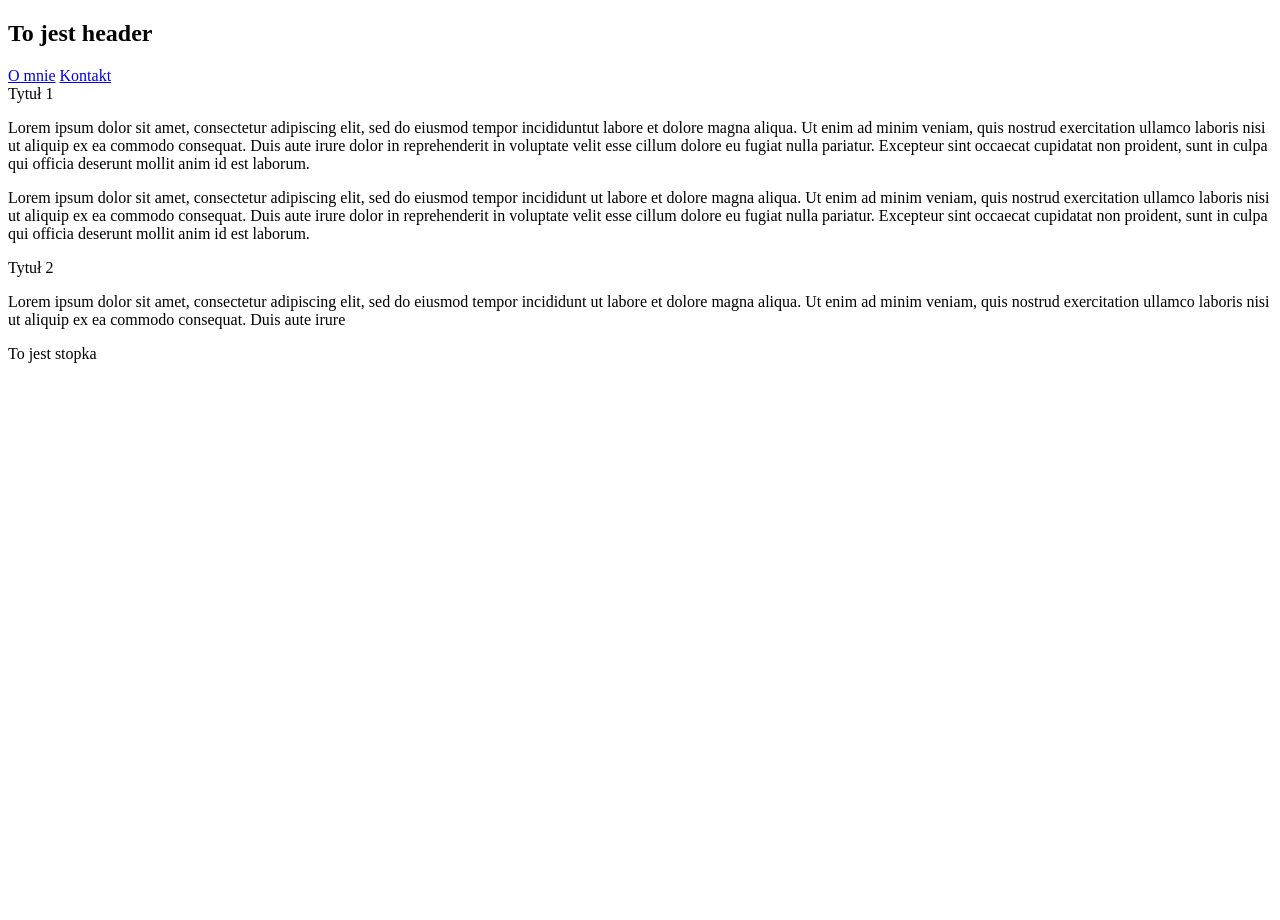
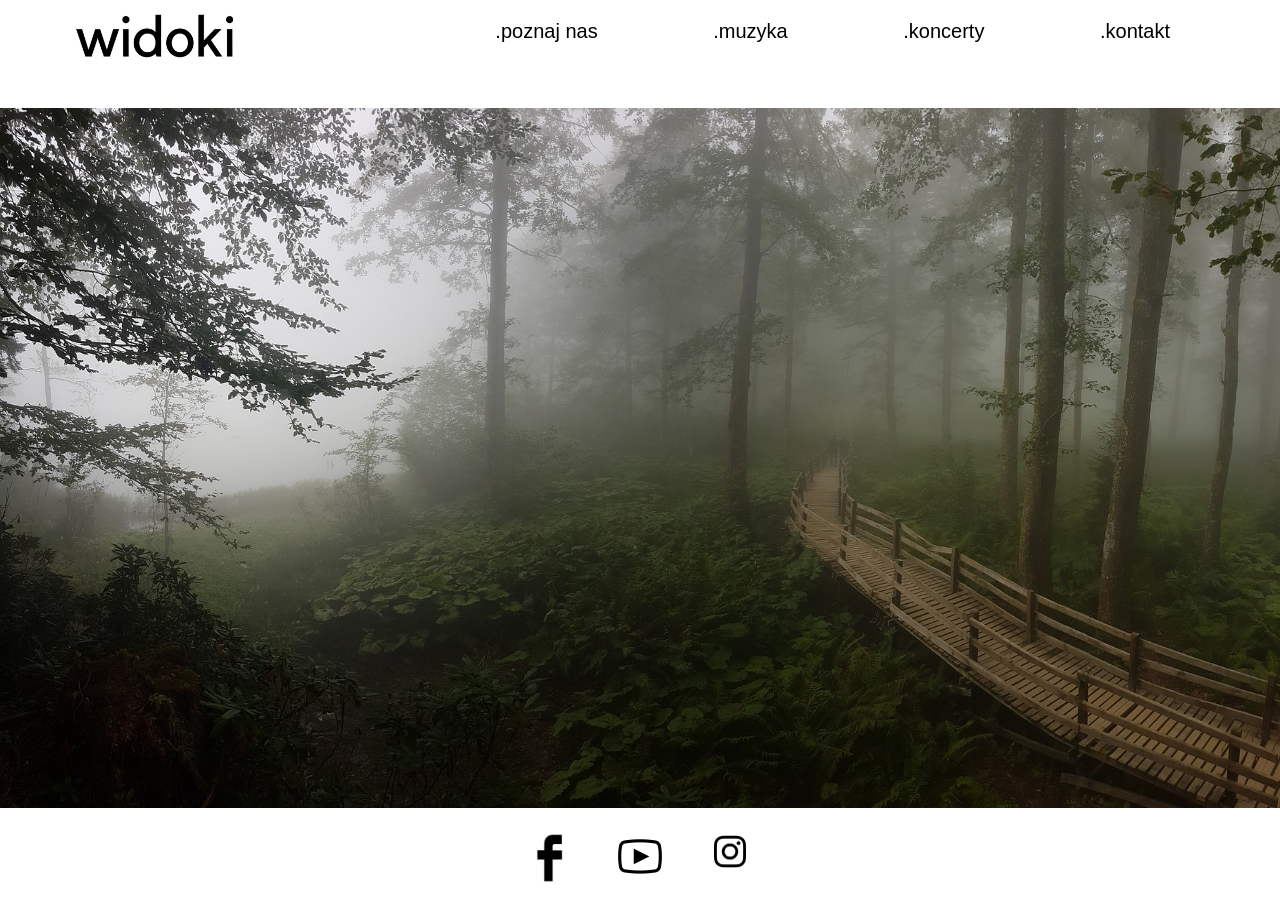
Before and after one commit to ilonakondrat/ilonakondrat, a plain HTML site: page index.html in a window 1280 px wide. Before the commit the page ends 800 px from the top, so only its background shows below. Drawn offline with Linux system fonts and the light colour scheme.

Commit message:
WIDOKI wersja robocza

```diff
--- a/index.html
+++ b/index.html
@@ -1,51 +1,54 @@
 <!DOCTYPE html>
-<html lang="ang">
-<head>
-    <meta charset="UTF-8">
-    <title>Moja strona www</title>
-</head>
+<html>
+
+    <head>
+        <meta charset="utf-8"/>
+        <title>Widoki</title>
+        <meta name="description" content="Strona zespołu Widoki"/>
+        <meta name="keywords" content="widoki, muzyka, koncerty"/>
+        <link rel="stylesheet" type="text/css" href="style.css"/>
+
+    </head>
+
+
+<!-- Body -->
 
 <body>
+<nav class="header">
+<div clas="logo-header">
+<img class="widokilogo" src="img/widoki.png"/>
+    <div class="divmenu">
+    <ul class="menu">
+        <li><a href="#">.poznaj nas</a></li>
+        <li><a href="#">.muzyka</a></li>
+        <li><a href="#">.koncerty</a></li>
+        <li><a href="#">.kontakt</a></li>
+    </ul>
+    </div></div>
+
+    </div>
+</nav>
+
+<div class="center">
+<img src="img/artvin-2722399_1920.jpg" class="back"/>
 
 
-<header>
-    <h2>To jest header</h2>
-</header>
-<nav><a href="http://www.gogle.pl">O mnie</a> <a href="http://www.gogle.pl">Kontakt</a></nav>
+</div>
 
-<article>
-    <header>Tytuł 1</header>
 
-    <section>
-        <p>Lorem ipsum dolor sit amet, consectetur adipiscing elit, sed do eiusmod tempor incididuntut labore et dolore
-            magna aliqua.
-            Ut enim ad minim veniam, quis nostrud exercitation ullamco laboris nisi ut aliquip ex ea commodo consequat.
-            Duis aute irure dolor in reprehenderit in voluptate velit esse cillum dolore eu fugiat nulla pariatur.
-            Excepteur sint occaecat cupidatat non proident, sunt in culpa qui officia deserunt mollit anim id est
-            laborum.</p>
-        <p>Lorem ipsum dolor sit amet, consectetur adipiscing elit, sed do eiusmod tempor incididunt ut labore et dolore
-            magna aliqua.
-            Ut enim ad minim veniam, quis nostrud exercitation ullamco laboris nisi ut aliquip ex ea commodo consequat.
-            Duis aute irure dolor in reprehenderit in voluptate velit esse cillum dolore eu fugiat nulla pariatur.
-            Excepteur sint occaecat cupidatat non proident, sunt in culpa qui officia deserunt mollit anim id est
-            laborum.</p>
-    </section>
-</article>
+<footer>
+    <div class="footer-socials">
+        <div class="socials"><a href="#" target="_blank"><img src="img/facebook-2.png" alt="facebook logo"/></a></div>
+        <div class="socials"><a href="#" target="_blank"><img src="img/youtube1600.png" alt="youtube logo"/></a></div>
+        <div class="socials"><a href="#" target="_blank"><img src="img/instagram-logo-black-transparent.png" alt="instagram"></a></div>
+    </div>
+</footer>
 
-<article>
-    <header> Tytuł 2</header>
-    <section>
-        <p> Lorem ipsum dolor sit amet, consectetur adipiscing elit, sed do eiusmod tempor incididunt ut labore et
-            dolore magna aliqua.
-            Ut enim ad minim veniam, quis nostrud exercitation ullamco laboris nisi ut aliquip ex ea commodo consequat.
-            Duis aute irure </p>
-    </section>
-</article>
-<footer>
-    <p>To jest stopka</p>
-</footer>
+
 
 </body>
 
 
+
+
 </html>
--- /dev/null
+++ b/style.css
@@ -0,0 +1,88 @@
+body {
+    background: #ffffff;
+    margin: 0px;
+    height: 100%;
+    font-family: "Ubuntu", sans-serif;
+    text-decoration: none;
+    font-size: 20px;
+}
+
+
+
+.header {
+    max-width: 1170px;
+    margin: 0px auto;
+    padding: 0 15px;
+}
+
+.logo-header {
+    float: left;
+}
+
+.divmenu {
+    display: inline-block;
+    list-style-type: none;
+    margin: 0px;
+    padding: 0px;
+    text-align: right;
+    float: right;
+
+}
+
+.menu li {
+    display: inline;
+    padding: 0 30px;
+}
+
+
+.menu a {
+
+    font: Ubuntu, sans-serif;
+    text-decoration: none;
+}
+
+
+.menu a {
+    display: inline;
+    text-align: center;
+    width: 100px;
+    height: 20px;
+    padding: 10px;
+    margin: 10px 15px;
+    border-radius: 0;
+    text-decoration: none;
+    color: #000000;
+    font: Ubuntu, sans-serif, 30px;
+    -webkit-transition: background-color 1s;
+    -moz-transition: background-color 1s;
+    transition: background-color 1s;
+}
+
+.menu a:hover {
+    text-decoration: line-through;
+    text-decoration-color: white;
+
+}
+
+.widokilogo {
+    width: 200px;
+    height: auto;
+}
+
+.back {
+    width: 100%;
+    height: 700px;
+    padding-top: 30px;
+
+}
+
+.footer-socials {
+    display: flex;
+    justify-content: center;
+    margin-bottom: 30px;
+}
+
+.socials img {
+    width: 50px;
+    padding: 20px;
+}
```
Also changed, not shown: img/artvin-2722399_1920.jpg (added), img/facebook-2.png (added), img/instagram-logo-black-transparent.png (added), img/widoki.png (added), img/youtube1600.png (added).
